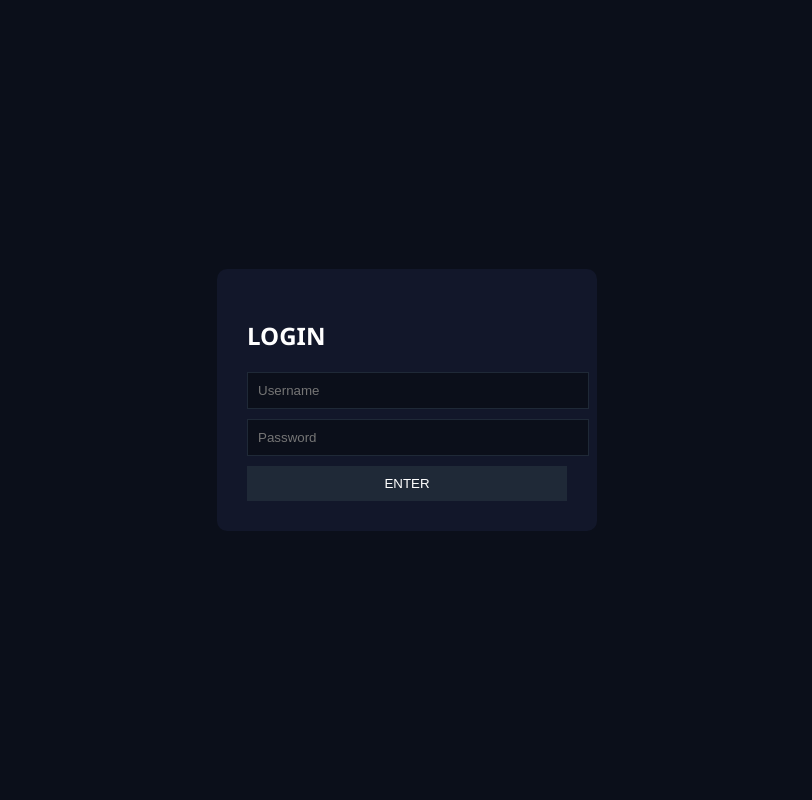
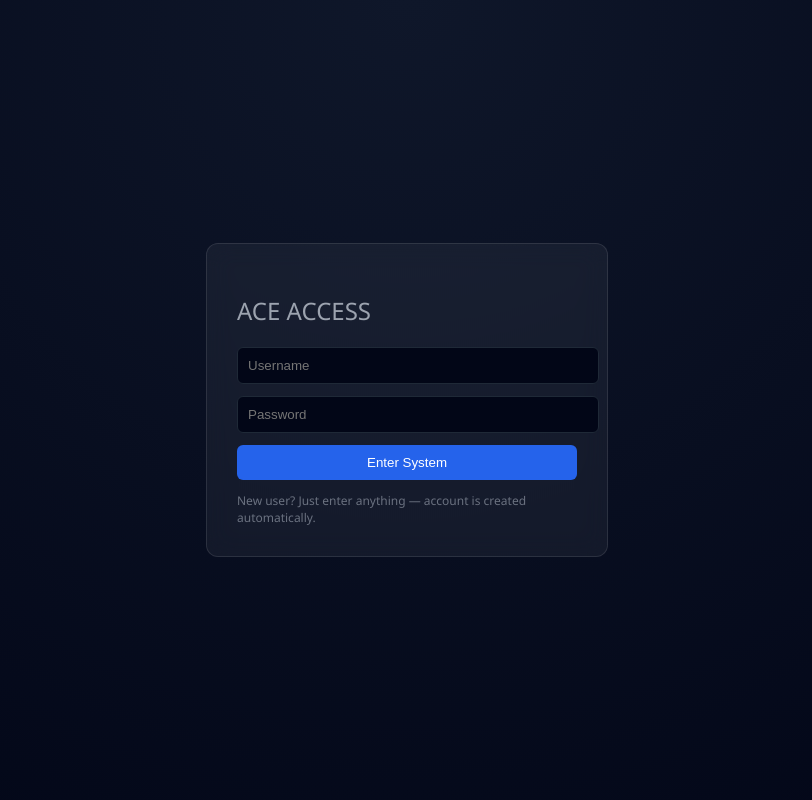
Before and after one commit to j91981274-sudo/ace-compliance-system, a Python web app: template templates/login.html in a window 1280 px wide. Shown: the whole page, without its empty margins (233-1045 px from the left). Run offline with Jinja, Linux system fonts and the light colour scheme; the template is opened without the code that fills it, so the values that code supplies are empty.

Commit message:
final UI + system upgrade

```diff
--- a/templates/login.html
+++ b/templates/login.html
@@ -1,67 +1,85 @@
 <!DOCTYPE html>
 <html>
-
 <head>
     <title>ACE Login</title>
 
     <meta name="google-adsense-account" content="ca-pub-478039175540164">
-
     <link rel="icon" type="image/png" href="/static/favicon.png">
 
     <style>
         body {
             margin: 0;
             height: 100vh;
-            background: #0b0f1a;
+            background: radial-gradient(circle at top, #0f172a, #020617);
             font-family: "Segoe UI", sans-serif;
-            color: #fff;
+            color: #e5e7eb;
             display: flex;
             justify-content: center;
             align-items: center;
         }
 
-        .login-box {
-            width: 320px;
+        .box {
+            width: 340px;
             padding: 30px;
-            background: #12172a;
-            border-radius: 10px;
+            border-radius: 12px;
+            background: rgba(255,255,255,0.05);
+            backdrop-filter: blur(12px);
+            border: 1px solid rgba(255,255,255,0.1);
         }
 
         h2 {
             margin-bottom: 20px;
+            font-weight: 500;
+            color: #9ca3af;
         }
 
         input {
             width: 100%;
             padding: 10px;
-            margin-bottom: 10px;
-            background: #0b0f1a;
+            margin-bottom: 12px;
+            background: #020617;
             border: 1px solid #1f2937;
             color: white;
+            border-radius: 6px;
         }
 
         button {
             width: 100%;
             padding: 10px;
-            background: #1f2937;
+            background: #2563eb;
             border: none;
+            border-radius: 6px;
             color: white;
             cursor: pointer;
+        }
+
+        button:hover {
+            background: #1d4ed8;
+        }
+
+        .hint {
+            margin-top: 12px;
+            font-size: 12px;
+            color: #6b7280;
         }
     </style>
 </head>
 
 <body>
 
-<div class="login-box">
-    <h2>LOGIN</h2>
+<div class="box">
+    <h2>ACE ACCESS</h2>
 
     <form method="POST">
         <input type="text" name="username" placeholder="Username" required>
         <input type="password" name="password" placeholder="Password" required>
 
-        <button>ENTER</button>
+        <button>Enter System</button>
     </form>
+
+    <div class="hint">
+        New user? Just enter anything — account is created automatically.
+    </div>
 </div>
 
 </body>
```
Also changed, not shown: app.py (+86 -79 lines), templates/config.html (+64 -21 lines), templates/dashboard.html (+21 -4 lines).
